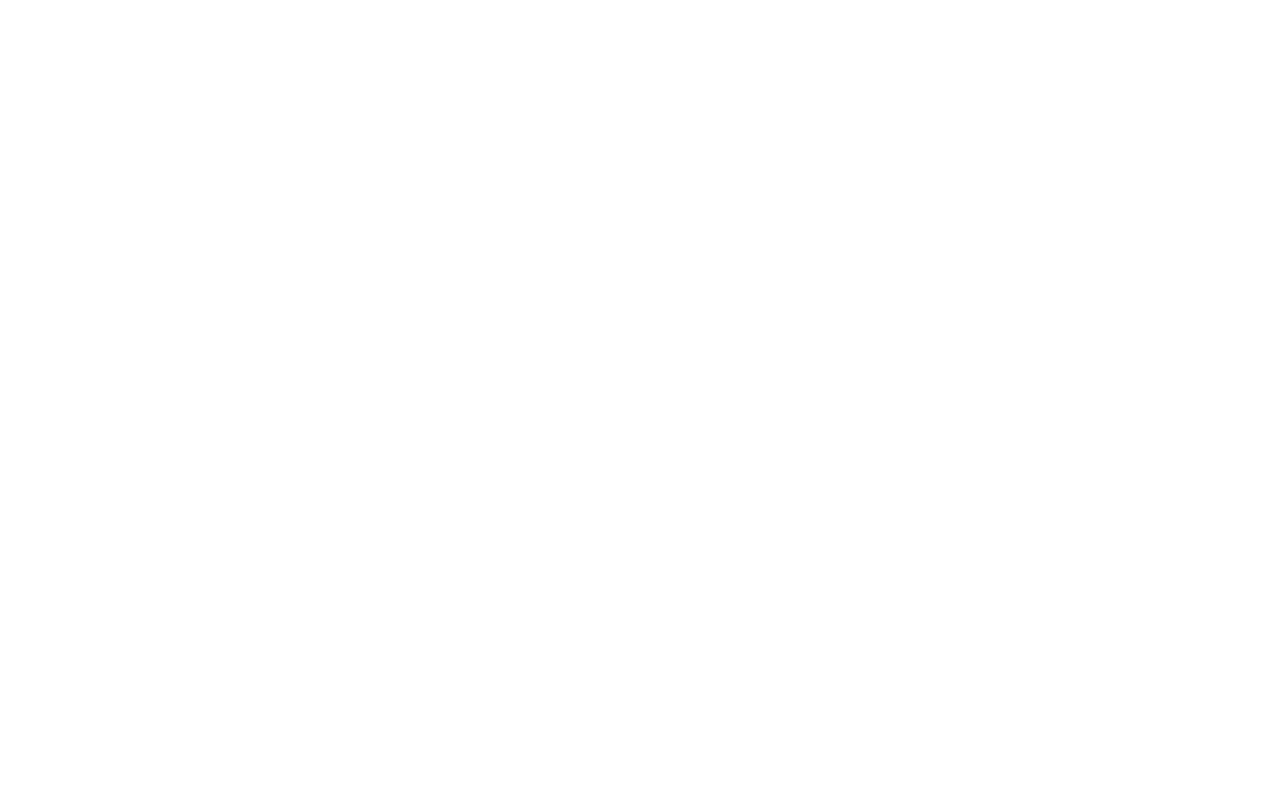
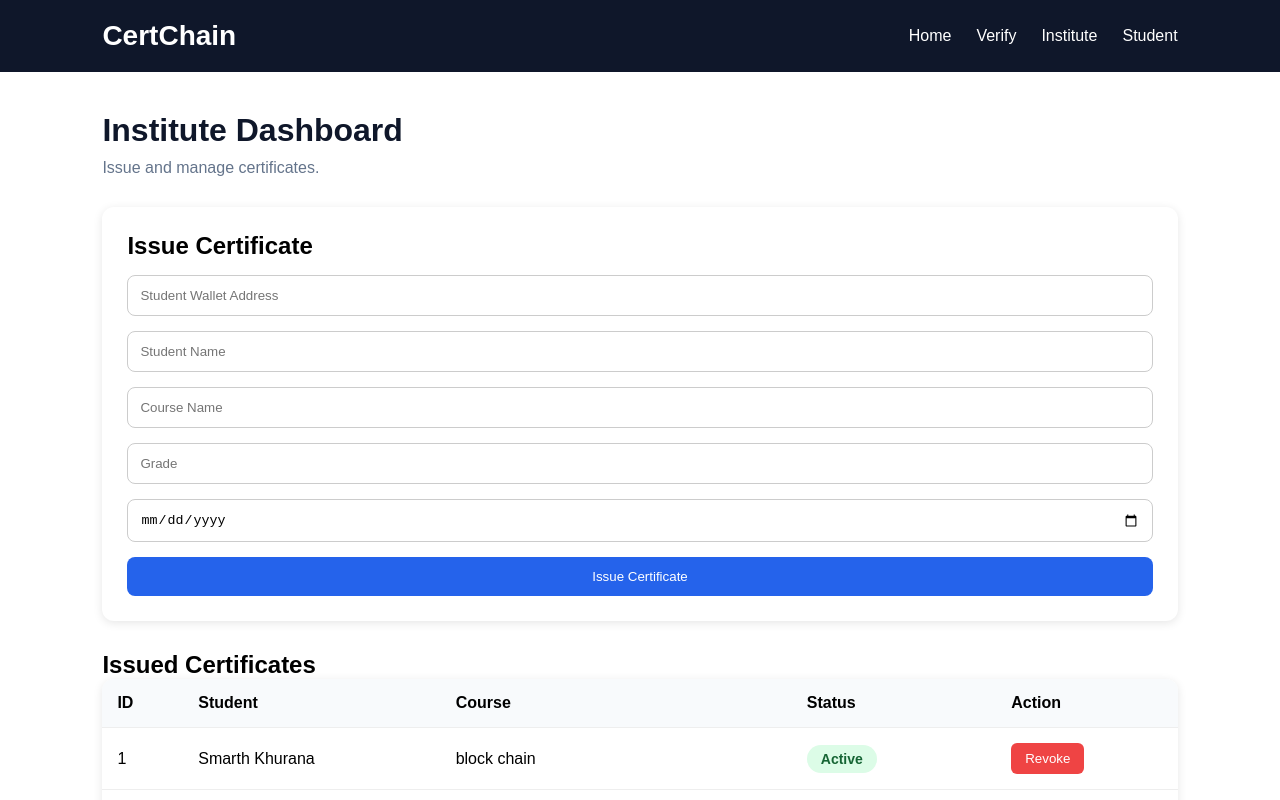
Before and after one commit to khuranasmarth06-cmd/CertiChain, a React (Vite) app: page /institute in a window 1280 px wide. Before the commit this address had no page. Shown: the top 800 px of the page. Built offline with nearby package versions, Linux system fonts and the light colour scheme.

Commit message:
build an institute dashboard

```diff
--- a/src/App.jsx
+++ b/src/App.jsx
@@ -2,11 +2,11 @@
 import StudentDashboard from "./pages/StudentDashboard";
 import Home from "./pages/Home";
 import Verify from "./pages/Verify";
+import InstituteDashboard from "./pages/InstituteDashboard";
 function App() {
   return (
     <BrowserRouter>
       <Routes>
-
         <Route
           path="/"
           element={<Home />}
@@ -19,6 +19,10 @@
           path="/verify"
          element={<Verify />}
         />
+        <Route
+         path="/institute"
+         element={<InstituteDashboard />}
+        />
       </Routes>
     </BrowserRouter>
   );
--- /dev/null
+++ b/src/components/CertificateTable.jsx
@@ -0,0 +1,42 @@
+import StatusBadge from "./StatusBadge";
+function CertificateTable({
+  certificates,
+}) {
+  return (
+    <table className="certificate-table">
+      <thead>
+        <tr>
+          <th>ID</th>
+          <th>Student</th>
+          <th>Course</th>
+          <th>Status</th>
+          <th>Action</th>
+        </tr>
+      </thead>
+      <tbody>
+        {certificates.map((cert) => (
+          <tr key={cert.tokenId}>
+            <td>{cert.tokenId}</td>
+            <td>
+              {cert.studentName}
+            </td>
+            <td>{cert.course}</td>
+            <td>
+              <StatusBadge
+                status={cert.status}
+              />
+            </td>
+            <td>
+              <button
+                className="revoke-btn"
+              >
+                Revoke
+              </button>
+            </td>
+          </tr>
+        ))}
+      </tbody>
+    </table>
+  );
+}
+export default CertificateTable;
--- /dev/null
+++ b/src/pages/InstituteDashboard.jsx
@@ -0,0 +1,51 @@
+import Navbar from "../components/Navbar";
+import CertificateTable from "../components/CertificateTable";
+import { certificates } from "../data/certificates";
+import "../styles/Dashboard.css";
+function InstituteDashboard() {
+  return (
+    <>
+      <Navbar />
+      <div className="dashboard">
+        <div className="dashboard-header">
+          <h1>
+            Institute Dashboard
+          </h1>
+          <p>
+            Issue and manage certificates.
+          </p>
+        </div>
+        <div className="issue-form">
+          <h2>
+            Issue Certificate
+          </h2>
+          <input
+            placeholder="Student Wallet Address"
+          />
+          <input
+            placeholder="Student Name"
+          />
+          <input
+            placeholder="Course Name"
+          />
+          <input
+            placeholder="Grade"
+          />
+          <input type="date" />
+          <button>
+            Issue Certificate
+          </button>
+        </div>
+        <div className="table-section">
+          <h2>
+            Issued Certificates
+          </h2>
+          <CertificateTable
+            certificates={certificates}
+          />
+        </div>
+      </div>
+    </>
+  );
+}
+export default InstituteDashboard;
--- a/src/styles/Dashboard.css
+++ b/src/styles/Dashboard.css
@@ -16,3 +16,47 @@
   grid-template-columns: repeat(auto-fit,minmax(320px,1fr));
   gap: 20px;
 }
+.issue-form {
+  background: white;
+  padding: 25px;
+  border-radius: 12px;
+  margin-bottom: 30px;
+  box-shadow: 0 2px 10px rgba(0,0,0,.1);
+  display: grid;
+  gap: 15px;
+}
+.issue-form input {
+  padding: 12px;
+  border: 1px solid #ccc;
+  border-radius: 8px;
+}
+.issue-form button {
+  padding: 12px;
+  border: none;
+  background: #2563eb;
+  color: white;
+  border-radius: 8px;
+}
+.certificate-table {
+  width: 100%;
+  border-collapse: collapse;
+  background: white;
+  border-radius: 12px;
+  overflow: hidden;
+  box-shadow: 0 2px 10px rgba(0,0,0,.1);
+}
+.certificate-table th,.certificate-table td {
+  padding: 15px;
+  text-align: left;
+  border-bottom: 1px solid #eee;
+}
+.certificate-table th {
+  background: #f8fafc;
+}
+.revoke-btn {
+  border: none;
+  background: #ef4444;
+  color: white;
+  padding: 8px 14px;
+  border-radius: 6px;
+}
```
